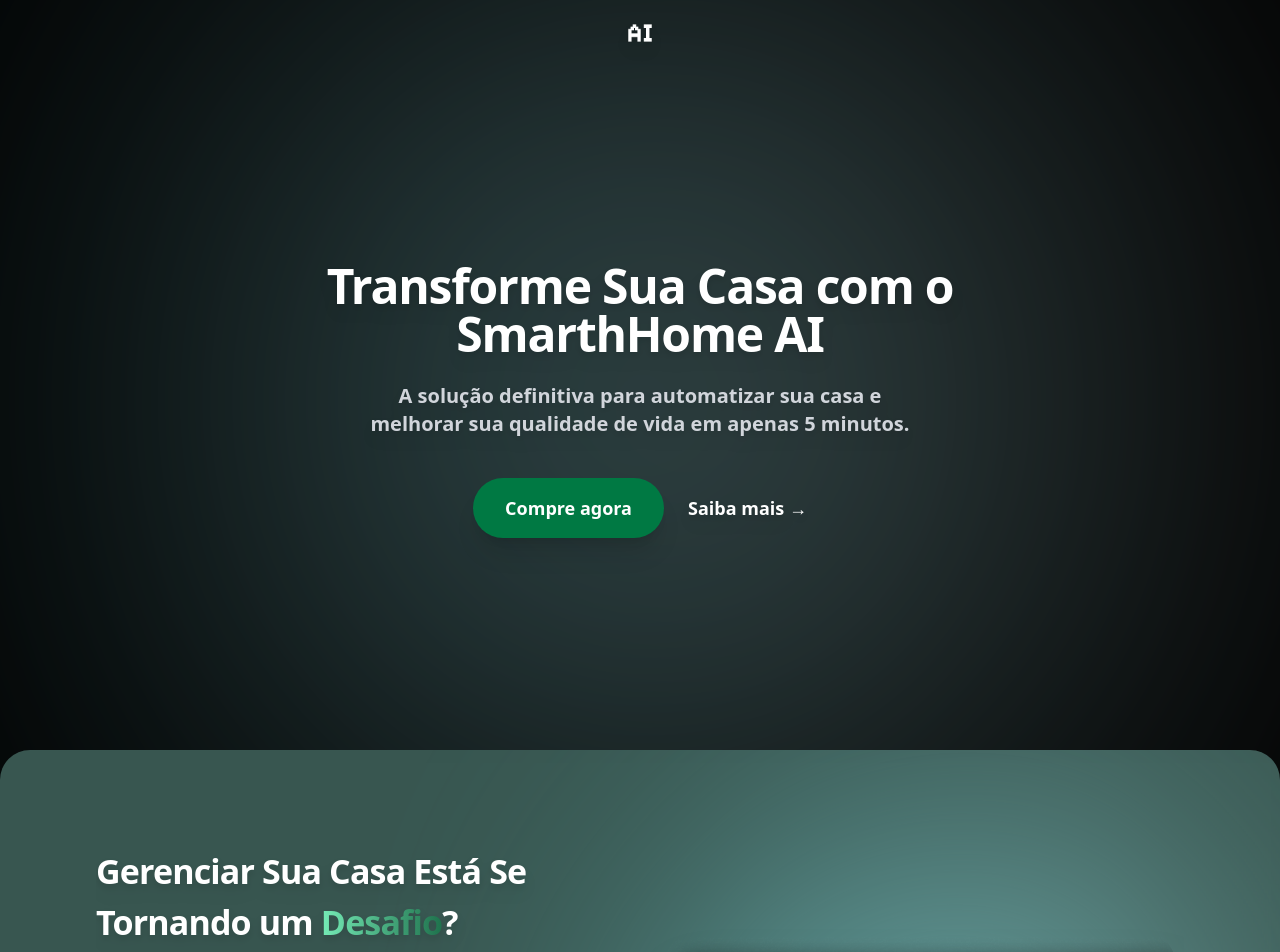
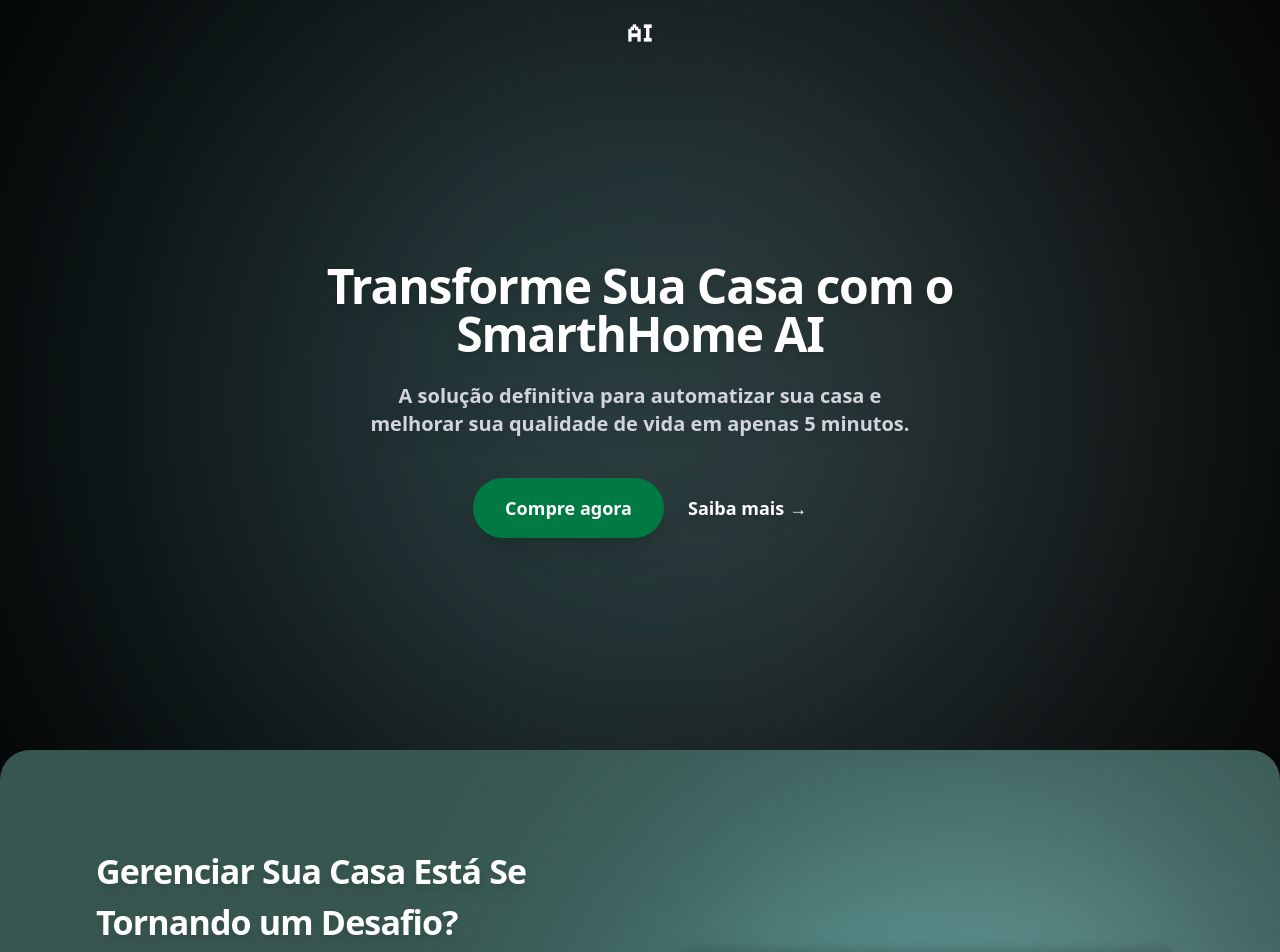
Before and after one commit to ojeanrodriguesdev/smarthomeia, a Next.js app: page / in a window 1280 px wide. Shown: the top 952 px of the page. Built offline with nearby package versions, Linux system fonts and the light colour scheme.

Commit message:
Fix Build Error: 4.6

```diff
--- a/src/app/globals.css
+++ b/src/app/globals.css
@@ -1,10 +1,3 @@
 @tailwind base;
 @tailwind components;
 @tailwind utilities;
-
-.gradient-mask {
-  background: linear-gradient(90deg, #75ebb6 0%, #1f724d 100%);
-  -webkit-background-clip: text;
-  background-clip: text;
-  color: transparent;
-}
```
